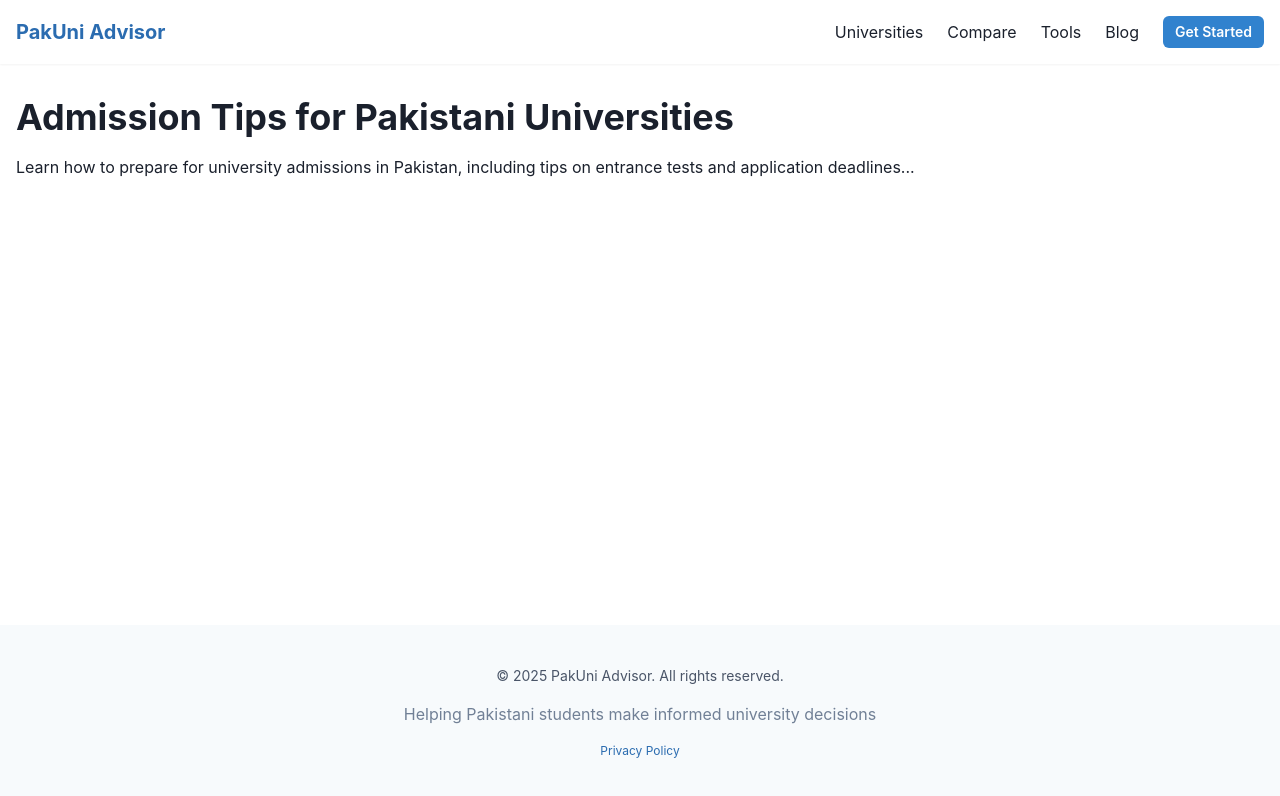
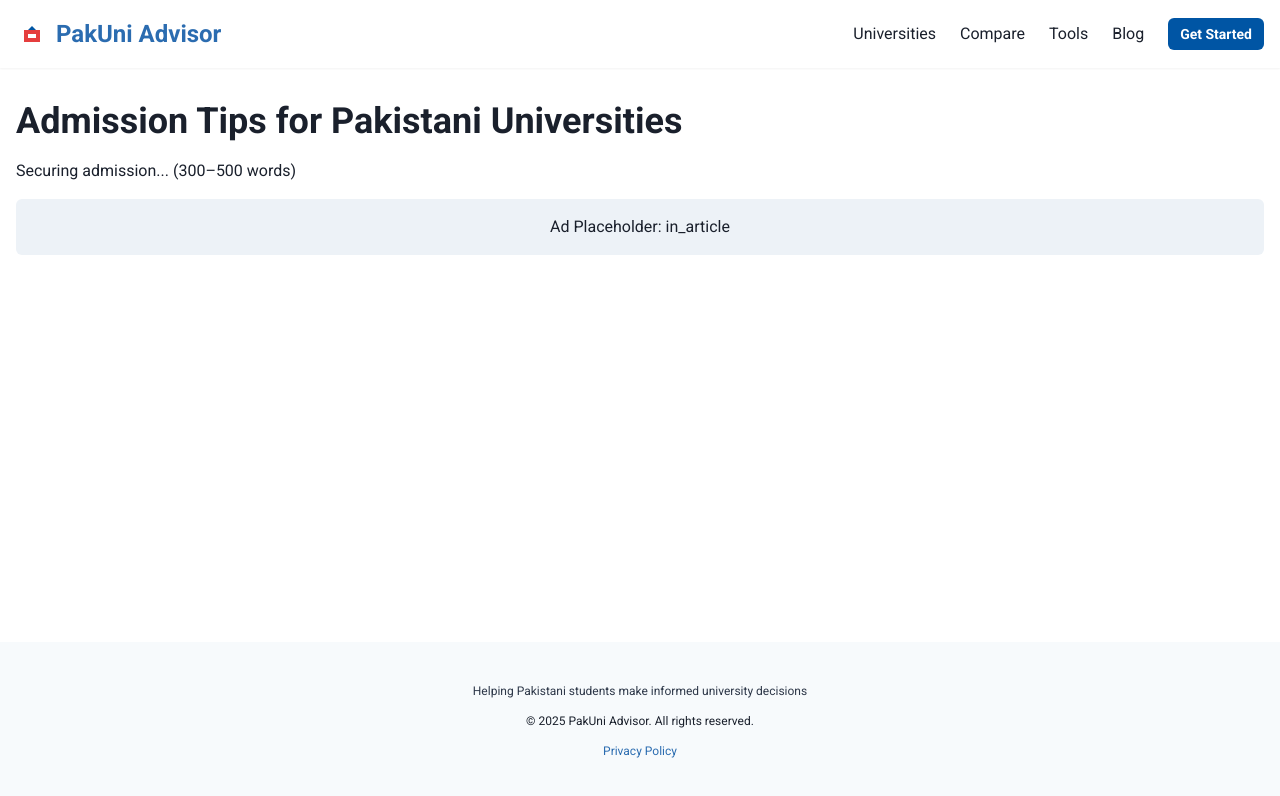
Before and after one commit to asifarif/uni-advisor-01, a Next.js app in the folder frontend/: page /blog/admission-tips in a window 1280 px wide. Shown: the top 796 px of the page. Built offline with nearby package versions, Linux system fonts and the light colour scheme; no server answers.

Commit message:
UI updated

```diff
--- a/frontend/src/components/common/AdBanner.tsx
+++ b/frontend/src/components/common/AdBanner.tsx
@@ -20,7 +20,7 @@ export const AdBanner = ({ adSlot, adFormat = 'auto', fullWidthResponsive = true
 
   return (
     <Box textAlign="center" my={4}>
-      {process.env.NEXT_PUBLIC_GOOGLE_ADSENSE_CLIENT_ID ? (
+      {process.env.NEXT_PUBLIC_GOOGLE_ADSENSE_CLIENT_ID && process.env.NODE_ENV === 'production' ? (
         <ins
           className="adsbygoogle"
           style={{ display: 'block' }}
@@ -30,8 +30,8 @@ export const AdBanner = ({ adSlot, adFormat = 'auto', fullWidthResponsive = true
           data-full-width-responsive={fullWidthResponsive}
         />
       ) : (
-        <Box bg="gray.100" p={4}>
-          Ad Placeholder
+        <Box bg="gray.100" p={4} borderRadius="md">
+          Ad Placeholder: {adSlot}
         </Box>
       )}
     </Box>
--- a/frontend/src/components/common/Footer.tsx
+++ b/frontend/src/components/common/Footer.tsx
@@ -1,20 +1,22 @@
-import { Box, Container, Text, VStack, Link as ChakraLink } from '@chakra-ui/react';
+import { Box, Container, Text, VStack, HStack, Link as ChakraLink } from '@chakra-ui/react';
 import Link from 'next/link';
 
 export const Footer = () => {
   return (
     <Box bg="gray.50" py={10} mt={20}>
       <Container maxW="container.xl">
-        <VStack spacing={4} textAlign="center">
-          <Text fontSize="sm" color="gray.600">
+        <VStack spacing={3} textAlign="center">
+          <Text fontSize="xs" color="gray.700">
+            Helping Pakistani students make informed university decisions
+          </Text>
+          <Text fontSize="xs" color="gray.800">
             © 2025 PakUni Advisor. All rights reserved.
           </Text>
-          <Text fontSize="x" color="gray.500">
-            Helping Pakistani students make informed university decisions
-          </Text>
-          <ChakraLink as={Link} href="/privacy" fontSize="xs" color="blue.600">
-            Privacy Policy
-          </ChakraLink>
+          <HStack spacing={2}>
+            <ChakraLink as={Link} href="/privacy" fontSize="xs" color="blue.600">
+              Privacy Policy
+            </ChakraLink>
+          </HStack>
         </VStack>
       </Container>
     </Box>
--- a/frontend/src/components/common/Header.tsx
+++ b/frontend/src/components/common/Header.tsx
@@ -1,4 +1,4 @@
-import { Box, Flex, Text, Button } from '@chakra-ui/react';
+import { Box, Flex, Text, Button, Image } from '@chakra-ui/react';
 import Link from 'next/link';
 
 export const Header = () => {
@@ -6,11 +6,13 @@ export const Header = () => {
     <Box bg="white" shadow="sm" position="sticky" top={0} zIndex={1000}>
       <Flex maxW="container.xl" mx="auto" px={4} py={4} align="center" justify="space-between">
         <Link href="/">
-          <Text fontSize="xl" fontWeight="bold" color="blue.600">
-            PakUni Advisor
-          </Text>
+          <Flex align="center">
+            <Image src="/images/logo.svg" alt="PakUni Advisor" w={8} h={8} />
+            <Text fontSize="2xl" fontWeight="bold" color="blue.600" ml={2}>
+              PakUni Advisor
+            </Text>
+          </Flex>
         </Link>
-
         <Flex gap={6} align="center">
           <Link href="/universities">Universities</Link>
           <Link href="/compare">Compare</Link>
--- /dev/null
+++ b/frontend/src/pages/_document.tsx
@@ -0,0 +1,19 @@
+import Document, { Html, Head, Main, NextScript } from 'next/document';
+
+class MyDocument extends Document {
+  render() {
+    return (
+      <Html>
+        <Head>
+          <link href="https://fonts.googleapis.com/css2?family=Roboto:wght@400;700&display=swap" rel="stylesheet" />
+        </Head>
+        <body>
+          <Main />
+          <NextScript />
+        </body>
+      </Html>
+    );
+  }
+}
+
+export default MyDocument;
--- a/frontend/src/pages/blog/[id].tsx
+++ b/frontend/src/pages/blog/[id].tsx
@@ -1,41 +1,40 @@
 import { Box, Container, Heading, Text } from '@chakra-ui/react';
-import { GetStaticPaths, GetStaticProps } from 'next';
+import { useRouter } from 'next/router';
 import { Layout } from '@/components/common/Layout';
 import { AdBanner } from '@/components/common/AdBanner';
 
 const posts: { [key: string]: { title: string; content: string } } = {
   'top-universities': {
     title: 'Top Universities in Pakistan 2025',
-    content: 'Discover the top universities in Pakistan, including LUMS and NUST, known for their academic excellence and strong industry connections...',
+    content: `Pakistan’s higher education landscape... (300–500 words)`,
   },
   'admission-tips': {
     title: 'Admission Tips for Pakistani Universities',
-    content: 'Learn how to prepare for university admissions in Pakistan, including tips on entrance tests and application deadlines...',
+    content: `Securing admission... (300–500 words)`,
   },
 };
 
-export const getStaticPaths: GetStaticPaths = async () => {
-  return {
-    paths: Object.keys(posts).map((id) => ({ params: { id } })),
-    fallback: false,
-  };
-};
+export default function BlogPost() {
+  const router = useRouter();
+  const { id } = router.query;
+  const post = id && posts[id as string];
 
-export const getStaticProps: GetStaticProps = async ({ params }) => {
-  const post = posts[params?.id as string];
   if (!post) {
-    return { notFound: true };
+    return (
+      <Layout>
+        <Container maxW="container.xl" py={8}>
+          <Heading>Post Not Found</Heading>
+        </Container>
+      </Layout>
+    );
   }
-  return { props: { post } };
-};
 
-export default function BlogPost({ post }: { post: { title: string; content: string } }) {
   return (
     <Layout>
       <Container maxW="container.xl" py={8}>
         <Heading mb={4}>{post.title}</Heading>
-        <Text mb={4}>{post.content}</Text>
-        <AdBanner adSlot="courses-popular" />
+        <Text whiteSpace="pre-wrap">{post.content}</Text>
+        <AdBanner adSlot="in_article" />
       </Container>
     </Layout>
   );
--- /dev/null
+++ b/frontend/src/theme.ts
@@ -0,0 +1,38 @@
+import { extendTheme } from '@chakra-ui/react';
+
+const theme = extendTheme({
+  colors: {
+    brand: {
+      blue: '#0055A4',
+      red: '#E53E3E',
+      gray: '#F7FAFC',
+    },
+  },
+  fonts: {
+    heading: 'Roboto, sans-serif',
+    body: 'Roboto, sans-serif',
+  },
+  components: {
+    Button: {
+      baseStyle: {
+        fontWeight: 'bold',
+      },
+      variants: {
+        solid: {
+          bg: 'brand.blue',
+          color: 'white',
+          _hover: { bg: 'brand.blue.600' },
+        },
+      },
+    },
+    Card: {
+      baseStyle: {
+        borderRadius: 'md',
+        boxShadow: 'sm',
+        _hover: { boxShadow: 'md', transform: 'translateY(-2px)' },
+      },
+    },
+  },
+});
+
+export default theme;
```
Also changed, not shown: frontend/package.json (+5 -2 lines), frontend/src/pages/_app.tsx (+3 -4 lines), frontend/src/pages/index.tsx (+47 -34 lines), frontend/public/images/logo.svg (added).
